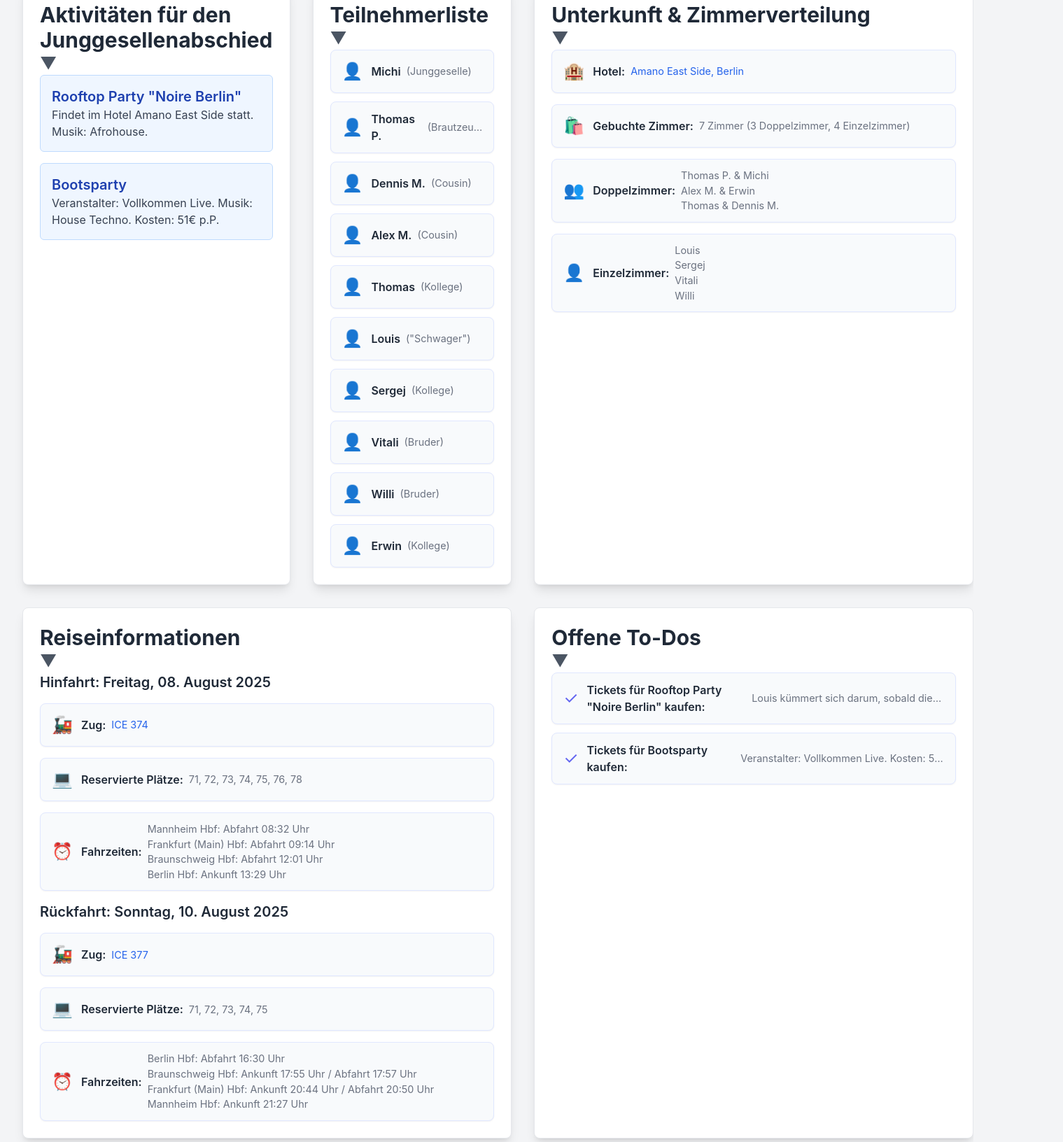
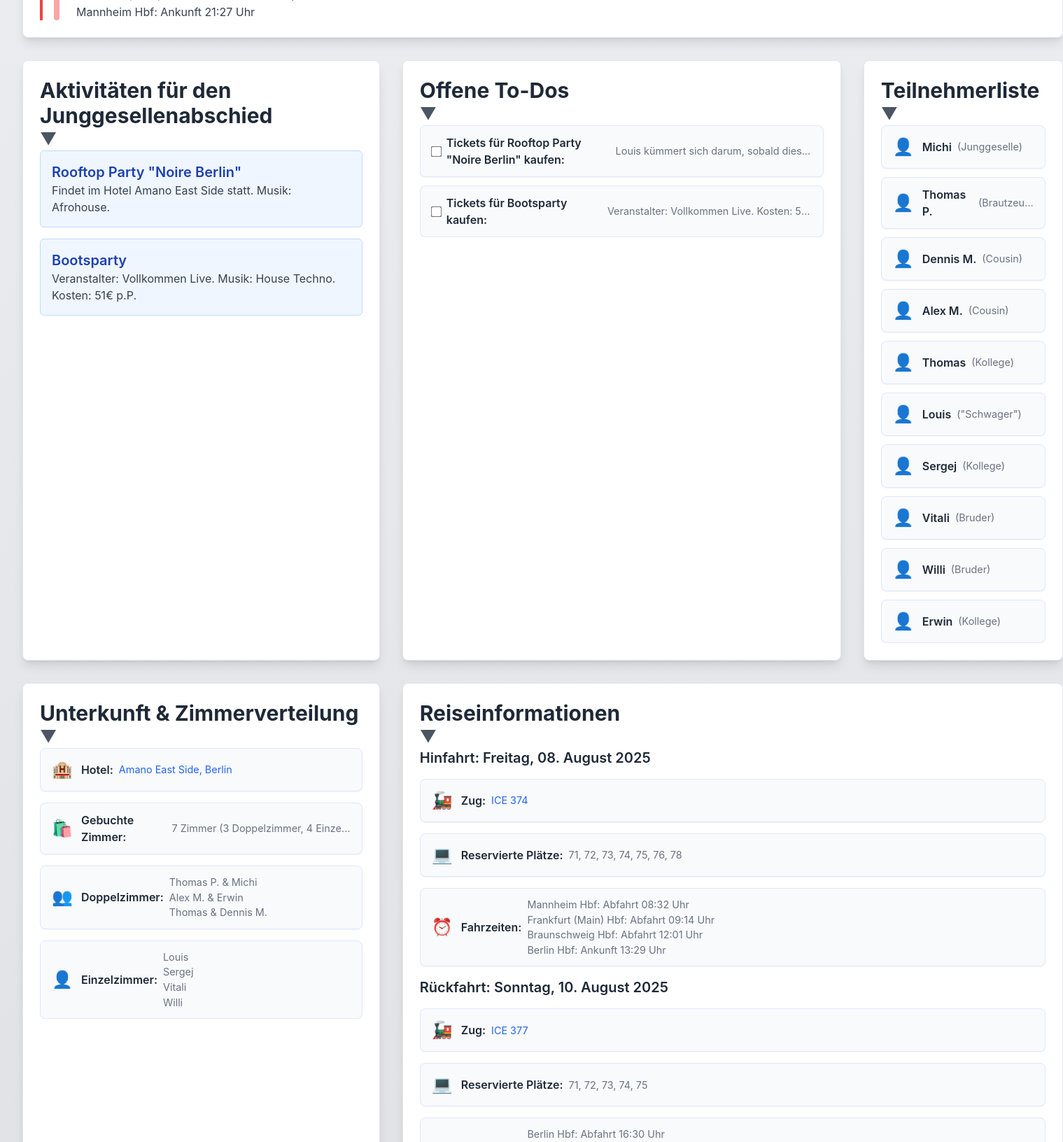
Before and after one commit to erwinmoretz/JGA-Michi, a plain HTML site: page index.html in a window 1280 px wide. Shown: the part 1168-2800 px from the top of the page at 70% size, 1519 px wide, since content can reach past the window. Drawn offline with nearby package versions, Linux system fonts and the light colour scheme.

Commit message:
update todo

```diff
--- a/index.html
+++ b/index.html
@@ -10,7 +10,8 @@
         /* Benutzerdefinierte Stile für die Schriftart und den Hintergrund */
         body {
             font-family: 'Inter', sans-serif;
-            background-color: #f0f2f5; /* Heller grauer Hintergrund */
+            /* Hintergrund mit grauem Verlauf */
+            background: linear-gradient(to bottom, #f0f2f5, #e0e2e5);
             color: #1f2937; /* Dunkler Text für Light Theme */
             display: flex;
             flex-direction: column; /* Elemente vertikal stapeln */
@@ -46,10 +47,10 @@
             }
             /* Anordnung der verbleibenden Kacheln unter dem Zeitplan */
             #activities-kachel { grid-column: 1 / span 1; }
-            #participants-kachel { grid-column: 2 / span 1; }
-            #accommodation-kachel { grid-column: 3 / span 1; }
-            #travel-kachel { grid-column: 1 / span 2; } /* Reiseinfo nimmt 2 Spalten ein */
-            #todo-kachel { grid-column: 3 / span 1; } /* To-Do nimmt 1 Spalte ein */
+            #todo-kachel { grid-column: 2 / span 1; } /* To-Do nimmt 1 Spalte ein */
+            #participants-kachel { grid-column: 3 / span 1; }
+            #accommodation-kachel { grid-column: 1 / span 1; }
+            #travel-kachel { grid-column: 2 / span 2; } /* Travel info takes 2 columns */
         }
 
         /* Card background for Light Theme */
@@ -160,9 +161,32 @@
         .collapsible-icon {
             color: #6b7280; /* Graues Icon */
         }
+
+        /* Essential for smooth collapse/expand */
+        .collapsible-content {
+            overflow: hidden;
+            transition: max-height 0.3s ease-out;
+        }
+        .collapsible-content.collapsed {
+            max-height: 0 !important; /* Ensure it collapses fully */
+        }
+
+        /* Style for checkbox and label alignment */
+        .todo-item .checkbox-container {
+            display: flex;
+            align-items: center;
+            margin-right: 0.75rem; /* Space between checkbox and text */
+        }
+        .todo-item input[type="checkbox"] {
+            margin-right: 0.5rem; /* Space between checkbox and label */
+            transform: scale(1.2); /* Slightly larger checkbox */
+        }
     </style>
 </head>
 <body class="bg-gray-100 p-8">
+    <h1 class="text-4xl font-bold text-gray-900 mb-2 text-center">Мальчишник Миши</h1>
+    <p class="text-xl text-gray-700 mb-8 text-center">08. - 10. August 2025</p>
+
     <div class="container">
         <!-- Kachel für den Zeitplan (nimmt auf großen Bildschirmen 2/3 Breite ein) -->
         <div id="schedule-kachel" class="bg-white p-6 rounded-lg shadow-lg border border-gray-200">
@@ -283,7 +307,34 @@
             </div>
         </div>
 
-        <!-- Kachel für die Teilnehmerliste -->
+        <!-- Neue Kachel für Offene To-Dos (JETZT HIER) -->
+        <div id="todo-kachel" class="bg-white p-6 rounded-lg shadow-lg border border-gray-200">
+            <div class="collapsible-header" role="button" aria-expanded="true" aria-controls="todo-content">
+                <h2 class="text-3xl font-bold text-gray-800">Offene To-Dos</h2>
+                <span class="collapsible-icon text-gray-600 text-2xl">&#9660;</span>
+            </div>
+            <div id="todo-content" class="collapsible-content">
+                <div id="todo-list" class="space-y-3">
+                    <div class="todo-item">
+                        <div class="checkbox-container">
+                            <input type="checkbox" id="todo1" name="todo1" value="rooftop">
+                            <label for="todo1" class="label">Tickets für Rooftop Party "Noire Berlin" kaufen:</label>
+                        </div>
+                        <span class="description">Louis kümmert sich darum, sobald diese im Shop verfügbar sind.</span>
+                    </div>
+                    <div class="todo-item">
+                        <div class="checkbox-container">
+                            <input type="checkbox" id="todo2" name="todo2" value="boatparty">
+                            <label for="todo2" class="label">Tickets für Bootsparty kaufen:</label>
+                        </div>
+                        <span class="description">Veranstalter: Vollkommen Live. Kosten: 51€ p.P.</span>
+                    </div>
+                    <!-- Weitere To-Dos werden hier hinzugefügt -->
+                </div>
+            </div>
+        </div>
+
+        <!-- Kachel für die Teilnehmerliste (JETZT HIER) -->
         <div id="participants-kachel" class="bg-white p-6 rounded-lg shadow-lg border border-gray-200">
             <div class="collapsible-header" role="button" aria-expanded="true" aria-controls="participants-content">
                 <h2 class="text-3xl font-bold text-gray-800">Teilnehmerliste</h2>
@@ -441,29 +492,6 @@
                 </div>
             </div>
         </div>
-
-        <!-- Neue Kachel für Offene To-Dos -->
-        <div id="todo-kachel" class="bg-white p-6 rounded-lg shadow-lg border border-gray-200">
-            <div class="collapsible-header" role="button" aria-expanded="true" aria-controls="todo-content">
-                <h2 class="text-3xl font-bold text-gray-800">Offene To-Dos</h2>
-                <span class="collapsible-icon text-gray-600 text-2xl">&#9660;</span>
-            </div>
-            <div id="todo-content" class="collapsible-content">
-                <div id="todo-list" class="space-y-3">
-                    <div class="todo-item">
-                        <span class="icon">&#10003;&#65039;</span> <!-- Checkmark Icon Emoji -->
-                        <span class="label">Tickets für Rooftop Party "Noire Berlin" kaufen:</span>
-                        <span class="description">Louis kümmert sich darum, sobald diese im Shop verfügbar sind.</span>
-                    </div>
-                    <div class="todo-item">
-                        <span class="icon">&#10003;&#65039;</span> <!-- Checkmark Icon Emoji -->
-                        <span class="label">Tickets für Bootsparty kaufen:</span>
-                        <span class="description">Veranstalter: Vollkommen Live. Kosten: 51€ p.P.</span>
-                    </div>
-                    <!-- Weitere To-Dos werden hier hinzugefügt -->
-                </div>
-            </div>
-        </div>
     </div>
 
     <script>
@@ -475,65 +503,80 @@
                 const content = document.getElementById(contentId);
                 const icon = header.querySelector('.collapsible-icon');
 
-                // Initial state setup
-                // Ensure content is visible initially if aria-expanded is true
+                // Function to set initial state and handle resize
+                const setContentHeight = () => {
+                    // Temporarily remove max-height to get the true scrollHeight
+                    content.style.maxHeight = 'none';
+                    // Force reflow to ensure the browser calculates the correct scrollHeight
+                    // This is crucial for mobile, where layout can change significantly
+                    content.offsetHeight;
+                    const currentScrollHeight = content.scrollHeight;
+
                     if (header.getAttribute('aria-expanded') === 'true') {
-                    content.style.maxHeight = content.scrollHeight + 'px';
+                        content.style.maxHeight = currentScrollHeight + 'px';
                         content.classList.remove('collapsed');
                         icon.style.transform = 'rotate(0deg)';
                     } else {
-                    content.style.maxHeight = '0';
+                        content.style.maxHeight = '0px';
                         content.classList.add('collapsed');
                         icon.style.transform = 'rotate(-90deg)';
                     }
+                };
+
+                // Set initial state on load
+                setContentHeight();
 
                 header.addEventListener('click', () => {
                     const isExpanded = header.getAttribute('aria-expanded') === 'true';
 
                     if (isExpanded) {
-                        // Set max-height to its current scrollHeight before starting the transition to 0
-                        // This prevents content from jumping if it was previously resized (e.g., by window resize)
+                        // Before collapsing, ensure max-height is set to current scrollHeight
+                        // This prevents jumps if content was previously 'none' or dynamically changed
                         content.style.maxHeight = content.scrollHeight + 'px';
-                        // Force a reflow to ensure the browser applies the new max-height before the transition
+                        // Force a reflow to apply the pixel value before transition to 0
                         content.offsetHeight;
-                        content.style.maxHeight = '0'; // Start the collapse animation
+                        content.style.maxHeight = '0px'; // Start the collapse animation
                         content.classList.add('collapsed'); // Add class for opacity/padding changes
                         header.setAttribute('aria-expanded', 'false');
                         icon.style.transform = 'rotate(-90deg)';
                     } else {
-                        // Remove the 'collapsed' class first to ensure full visibility for scrollHeight calculation
+                        // When expanding, remove 'collapsed' class and temporarily clear max-height
+                        // to get the accurate scrollHeight for the full content.
                         content.classList.remove('collapsed');
-                        // Temporarily clear max-height to get the accurate scrollHeight
-                        content.style.maxHeight = '';
-                        // Force a reflow to ensure the browser calculates the correct scrollHeight
-                        content.offsetHeight;
-                        content.style.maxHeight = content.scrollHeight + 'px'; // Animate to the full height
+                        content.style.maxHeight = 'none'; // Temporarily set to none to get true scrollHeight
+                        const currentScrollHeight = content.scrollHeight; // Get the full height
+
+                        // Set max-height to 0, force reflow, then set to actual height
+                        // This ensures the transition is visible from 0 to full height
+                        content.style.maxHeight = '0px';
+                        content.offsetHeight; // Force reflow
+                        content.style.maxHeight = currentScrollHeight + 'px'; // Animate to full height
+
                         header.setAttribute('aria-expanded', 'true');
                         icon.style.transform = 'rotate(0deg)';
                     }
                 });
 
-                // Add an event listener to adjust maxHeight when the transition ends
-                // This is crucial for responsive layouts and to prevent issues if content changes
+                // Crucial: After expansion, set max-height to 'none' to allow natural content flow
+                // and prevent content being cut off on resize or dynamic changes.
                 content.addEventListener('transitionend', () => {
-                    // If the content is expanded after the transition, set max-height to 'none'
-                    // This allows the content to naturally adjust its height if its internal content changes
-                    // or if the window is resized, preventing future overflow issues.
                     if (header.getAttribute('aria-expanded') === 'true') {
                         content.style.maxHeight = 'none';
                     }
                 });
 
                 // Handle window resize to adjust maxHeight for expanded sections
-                // This ensures that if the window is resized while a section is open,
-                // its max-height is recalculated to prevent content overflow or cut-off.
+                let resizeTimeout;
                 window.addEventListener('resize', () => {
-                    if (header.getAttribute('aria-expanded') === 'true' && content.style.maxHeight !== 'none') {
-                        // Temporarily set to 'none' to allow browser to recalculate natural height
+                    clearTimeout(resizeTimeout);
+                    resizeTimeout = setTimeout(() => {
+                        // Only recalculate if the section is currently expanded
+                        if (header.getAttribute('aria-expanded') === 'true') {
+                            // Temporarily set to 'none' to get the true current scrollHeight
                             content.style.maxHeight = 'none';
-                        // Then set to the new scrollHeight
                             content.style.maxHeight = content.scrollHeight + 'px';
                         }
+                    }, 100); // Debounce for 100ms
                 });
             });
         });
```
Lines whose indentation alone changed are shown as unchanged.
